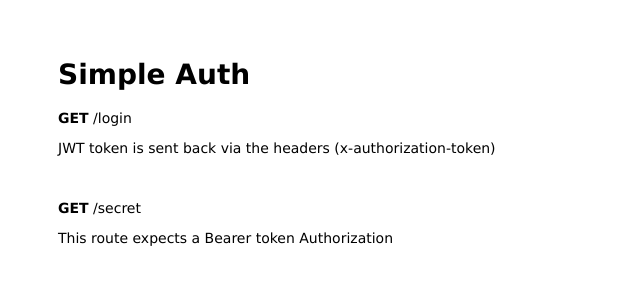
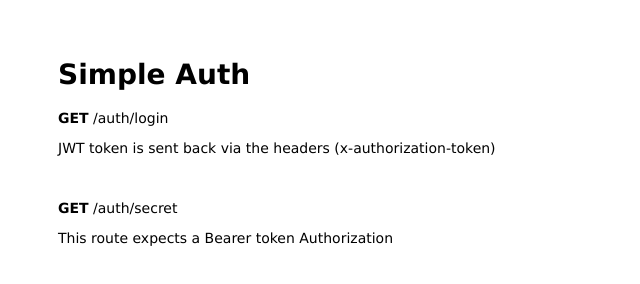
Before and after one commit to MyElectricSheep/Basic-Auth, a website: page public/index.html in a window 1280 px wide. Shown: the full height of the page, 0-640 px from the left. Drawn offline with Linux system fonts and the light colour scheme.

Commit message:
Added CORS

```diff
--- a/app.js
+++ b/app.js
@@ -3,6 +3,7 @@ require('dotenv').config()
 const path = require('path');
 const cookieParser = require('cookie-parser');
 const logger = require('morgan');
+const cors = require('cors')
 
 const indexRouter = require('./routes/index');
 const usersRouter = require('./routes/users');
@@ -10,6 +11,7 @@ const authRouter = require('./routes/auth');
 
 const app = express();
 
+app.use(cors())
 app.use(logger('dev'));
 app.use(express.json());
 app.use(express.urlencoded({ extended: false }));
--- a/public/index.html
+++ b/public/index.html
@@ -7,10 +7,10 @@
 
 <body>
   <h1>Simple Auth</h1>
-  <p><strong>GET</strong> /login</p>
+  <p><strong>GET</strong> /auth/login</p>
   <p>JWT token is sent back via the headers (x-authorization-token)</p>
   <br/>
-  <p><strong>GET</strong> /secret</p>
+  <p><strong>GET</strong> /auth/secret</p>
   <p>This route expects a Bearer token Authorization</p>
 </body>
 
```
